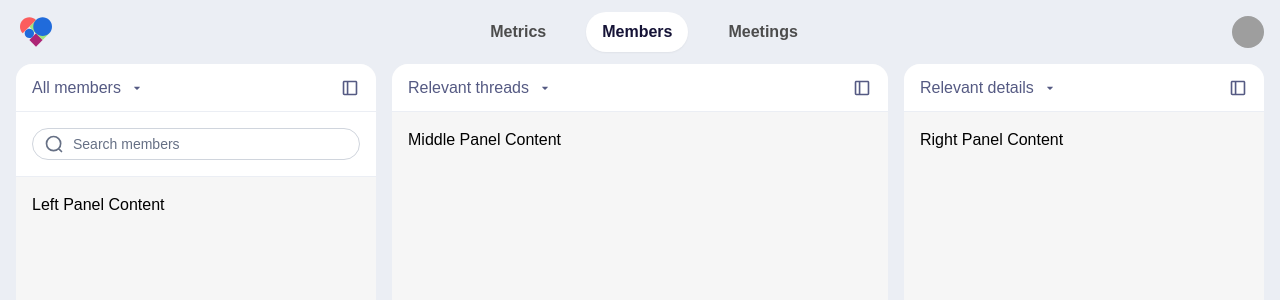
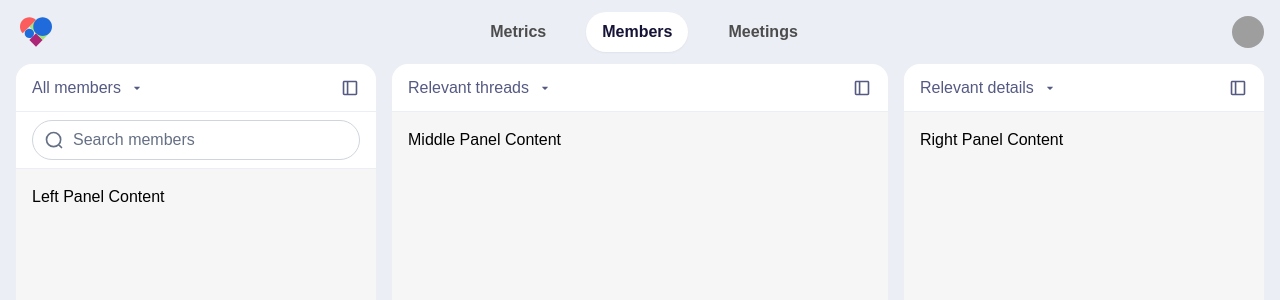
Before and after one commit to hirajanwin/cap25, a Next.js app in the folder cap2025/: page /members in a window 1280 px wide. Shown: the top 300 px of the page. Built offline with nearby package versions, Linux system fonts and the light colour scheme; grey boxes are pictures that could not be loaded.

Commit message:
search styling done

```diff
--- a/cap2025/app/members/page.tsx
+++ b/cap2025/app/members/page.tsx
@@ -71,7 +71,7 @@ export default function MembersPage() {
             />
             {!isLeftCollapsed && (
               <>
-                <div className="p-4 bg-white border-b border-[#ebeef4]">
+                <div className="px-4 py-2 bg-white border-b border-[#ebeef4]">
                   <SearchInput
                     placeholder="Search members"
                     value={searchQuery}
--- a/cap2025/components/ui/search-input.tsx
+++ b/cap2025/components/ui/search-input.tsx
@@ -20,7 +20,7 @@ export function SearchInput({
       </div>
       <input
         type="text"
-        className="h-8 w-full rounded-full bg-white pl-10 pr-4 text-sm font-normal text-[#555a83] placeholder:text-[#667085] border border-[#D0D5DD] focus:outline-none focus:ring-1 focus:ring-[#206BDB] focus:border-[#206BDB]"
+        className="h-10 w-full rounded-full bg-white pl-10 pr-4 text-base font-normal text-[#555a83] placeholder:text-[#667085] border border-[#D0D5DD] focus:outline-none focus:ring-1 focus:ring-[#206BDB] focus:border-[#206BDB]"
         placeholder={placeholder}
         value={value}
         onChange={(e) => onChange?.(e.target.value)}
```
